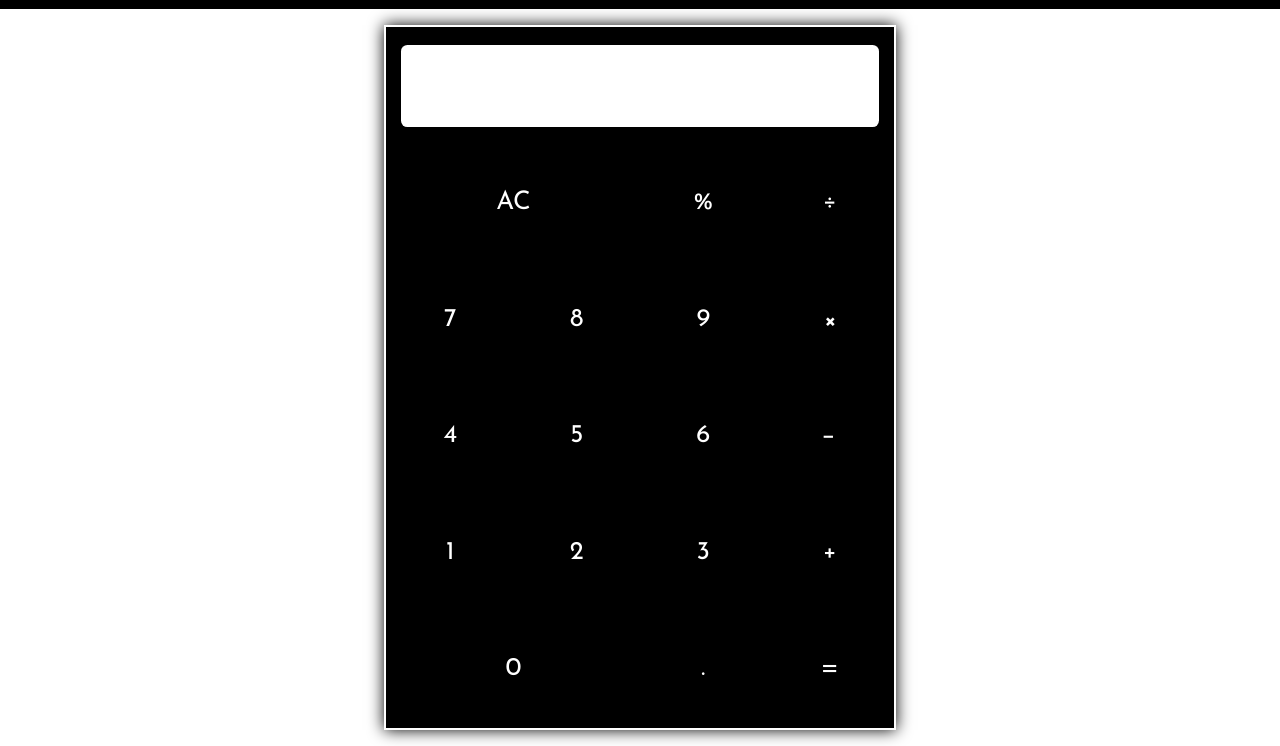
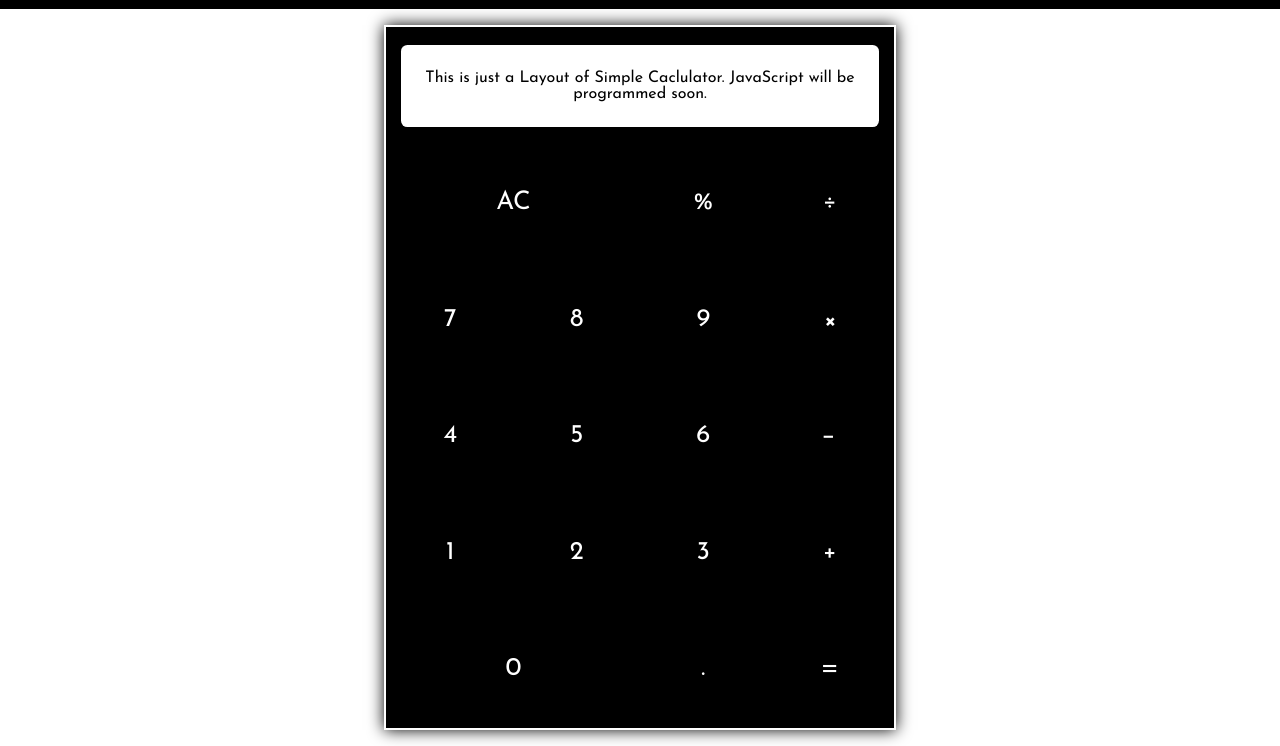
Before and after one commit to chiragkumargohil/calculator, a plain HTML site: page index.html in a window 1280 px wide. Shown: the part 54-800 px from the top of the page. Drawn offline with Linux system fonts and the light colour scheme.

Commit message:
Update index.html

```diff
--- a/index.html
+++ b/index.html
@@ -15,7 +15,7 @@
         <div class="calc-layout">
             <table>
                 <tr id="row-1">
-                    <td id="screen" colspan="4"><div id="display"></div></td>
+                    <td id="screen" colspan="4"><div id="display"><p>This is just a Layout of Simple Caclulator. JavaScript will be programmed soon.</p></div></td>
                 </tr>
                 <tr id="row-2">
                     <td colspan="2"><button>AC</button></td>
```
